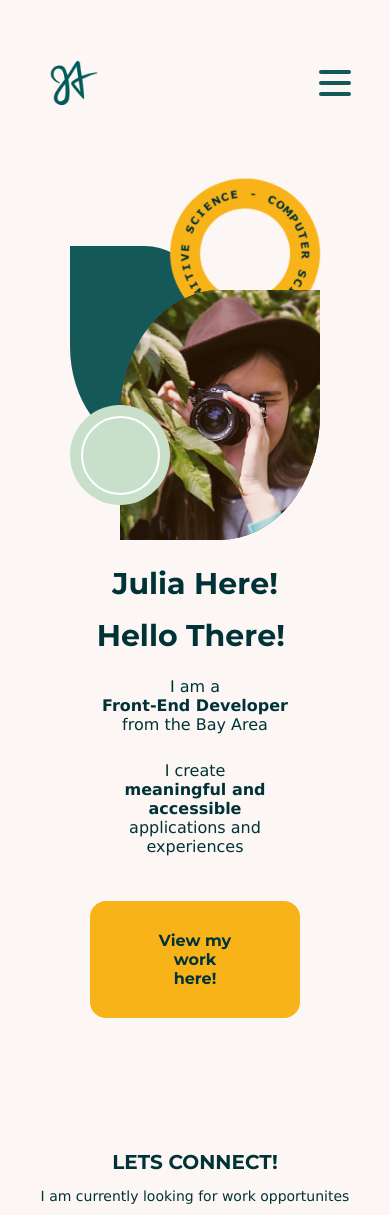
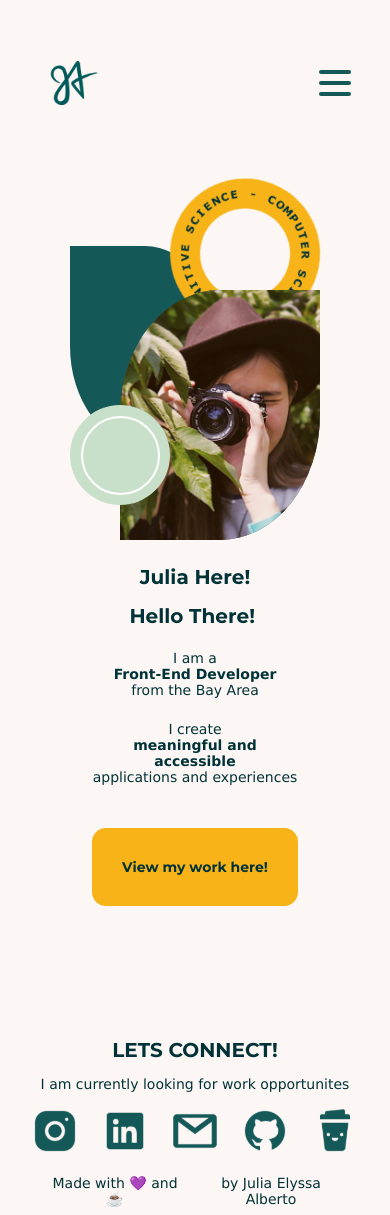
Before and after one commit to juliaalberto/julia_alberto, a React (Create React App) app: page / in a window 390 px wide. Shown: the top 1215 px of the page. Built offline with nearby package versions, Linux system fonts and the light colour scheme.

Commit message:
Added effects and adjusted font size

```diff
--- a/src/components/About/AboutCarousel/AboutCarousel.css
+++ b/src/components/About/AboutCarousel/AboutCarousel.css
@@ -62,8 +62,6 @@
 
 /* Tablet */
 @media (max-width: 820px) {
-  {
-  }
 }
 
 /* Phone */
--- a/src/components/About/AboutLeft/AboutLeft.js
+++ b/src/components/About/AboutLeft/AboutLeft.js
@@ -2,15 +2,18 @@ import './AboutLeft.css';
 
 import * as React from 'react';
 
+import { Fade } from 'react-reveal';
 
 const AboutLeft = () =>{
     return(
              <div class="AboutLeftContainer">
                 <div className='AboutLeftText'>
+                <Fade bottom cascade>
                 <h1> About </h1>
                 <h2> I am an <b>Cognitive Science</b> student with a minor in <b>Computer Science</b> at <b>UC Davis</b> </h2>
 
                 <h2>I aspire to be a <b> full-stack developer</b> designing accessible, interactive, and efficient web and mobile applications for all abilities and ages</h2>
+                </Fade>
                 </div>
 
 
--- a/src/components/Home/LandingLeft/LandingLeft.css
+++ b/src/components/Home/LandingLeft/LandingLeft.css
@@ -66,5 +66,15 @@
 
 /* Phone */
 @media (max-width: 414px) {
+    .LandingLeftContainer h1{
+        font-size: 20px;
+    }
+    .LandingLeftContainer h2{
+        font-size: 14px;
+    }
+    .LandingButton{
+        font-size: 14px;
+        padding: 30px;
+    }
 
 }
--- a/src/components/Work/WorkLeft/WorkLeft.js
+++ b/src/components/Work/WorkLeft/WorkLeft.js
@@ -3,14 +3,17 @@ import './WorkLeft.css';
 import * as React from 'react';
 import { Link } from "react-router-dom";
 
+import { Fade } from 'react-reveal';
 
 const WorkLeft = () =>{
     return(
              <div class="WorkLeftContainer">
                 <div className='WorkLeftText'>
+                <Fade bottom cascade>
                 <h1> Work </h1>
                 <h2> As of <b>Summer 2022,</b></h2>
                 <h2> I am a<b> Website Manager </b>for <a target="_blank" href ="https://aifs.ucdavis.edu/"> AIFS - AI Institute for Food Systems </a></h2>
+                </Fade>
                 </div>
                 <Link to="/resume"> <button class= "WorkButton"> <b>Download Resume </b></button></Link>
 
```
